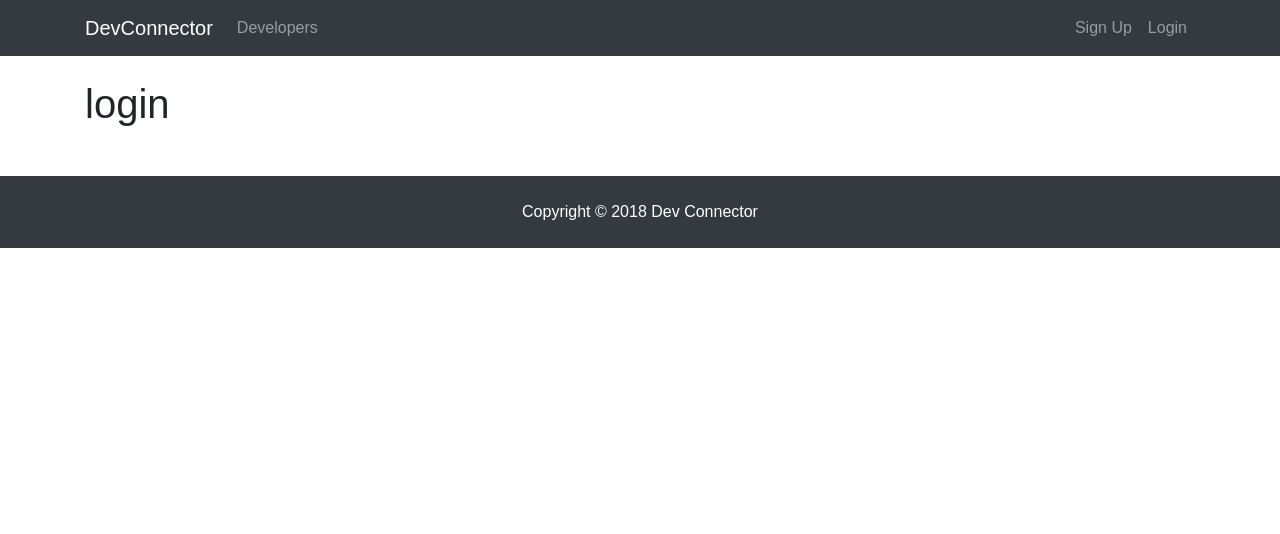
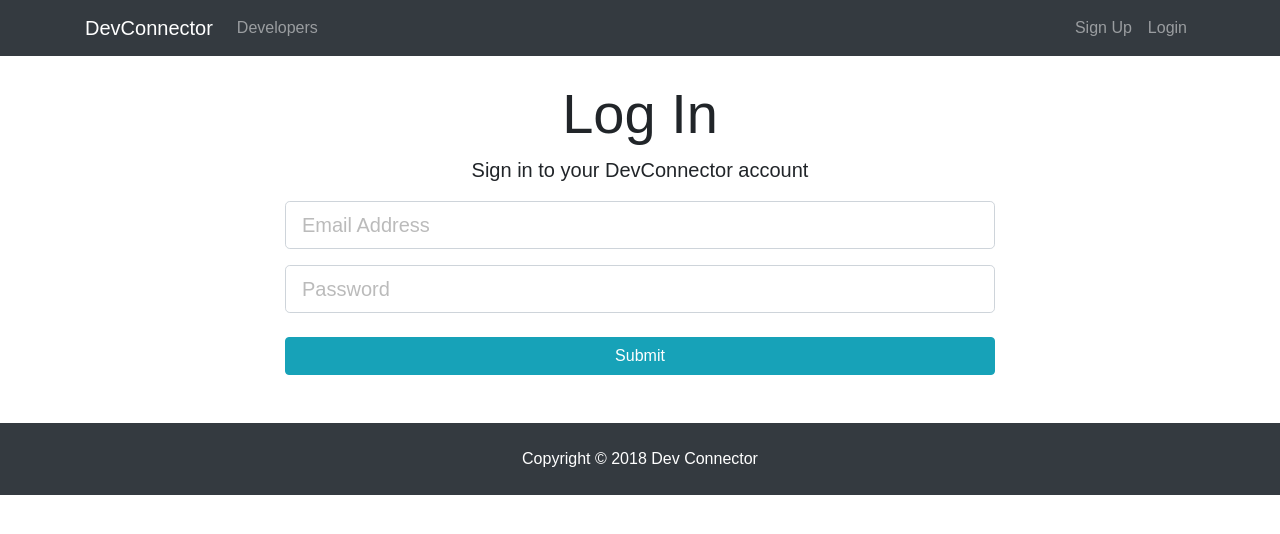
Before and after one commit to ccastell18/React_social_network, a React (Create React App) app in the folder client/: page /login in a window 1280 px wide. Shown: the top 534 px of the page. Built offline with nearby package versions, Linux system fonts and the light colour scheme.

Commit message:
login page done

```diff
--- a/client/src/components/auth/Login.js
+++ b/client/src/components/auth/Login.js
@@ -1,10 +1,67 @@
 import React, { Component } from 'react';
 
 class Login extends Component {
+  constructor() {
+    super();
+    this.state = {
+      email: '',
+      password: '',
+      errors: {}
+    };
+    this.onChange = this.onChange.bind(this);
+    this.onSubmit = this.onSubmit.bind(this);
+  }
+
+  onChange(e) {
+    this.setState({ [e.target.name]: e.target.value });
+  }
+
+  onSubmit(e) {
+    e.preventDefault();
+    const user = {
+      email: this.state.email,
+      password: this.state.password
+    };
+
+    console.log(user);
+  }
+
   render() {
     return (
-      <div>
-        <h1>login</h1>
+      <div className="login">
+        <div className="container">
+          <div className="row">
+            <div className="col-md-8 m-auto">
+              <h1 className="display-4 text-center">Log In</h1>
+              <p className="lead text-center">
+                Sign in to your DevConnector account
+              </p>
+              <form onSubmit={this.onSubmit}>
+                <div className="form-group">
+                  <input
+                    type="email"
+                    className="form-control form-control-lg"
+                    placeholder="Email Address"
+                    name="email"
+                    value={this.state.email}
+                    onChange={this.onChange}
+                  />
+                </div>
+                <div className="form-group">
+                  <input
+                    type="password"
+                    className="form-control form-control-lg"
+                    placeholder="Password"
+                    name="password"
+                    value={this.state.password}
+                    onChange={this.onChange}
+                  />
+                </div>
+                <input type="submit" className="btn btn-info btn-block mt-4" />
+              </form>
+            </div>
+          </div>
+        </div>
       </div>
     );
   }
--- a/client/src/components/auth/Register.js
+++ b/client/src/components/auth/Register.js
@@ -25,6 +25,7 @@
       password: this.state.password,
       password2: this.state.password2
     };
+
     console.log(newUser);
   }
 
```
